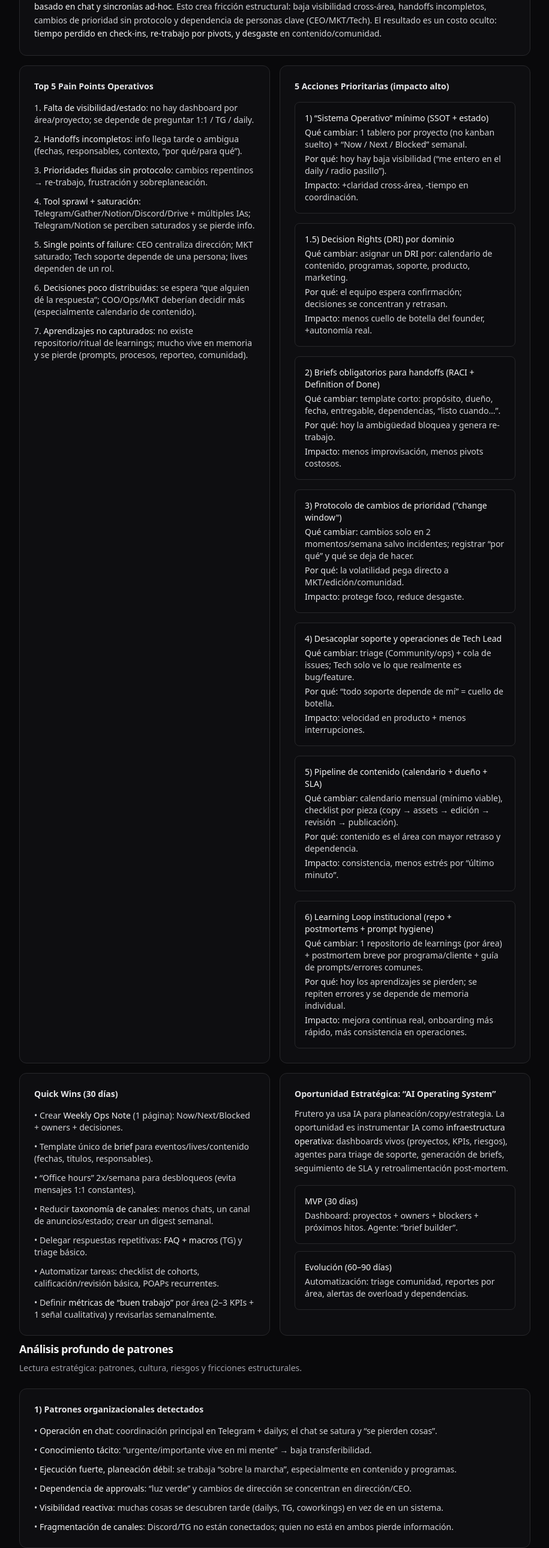
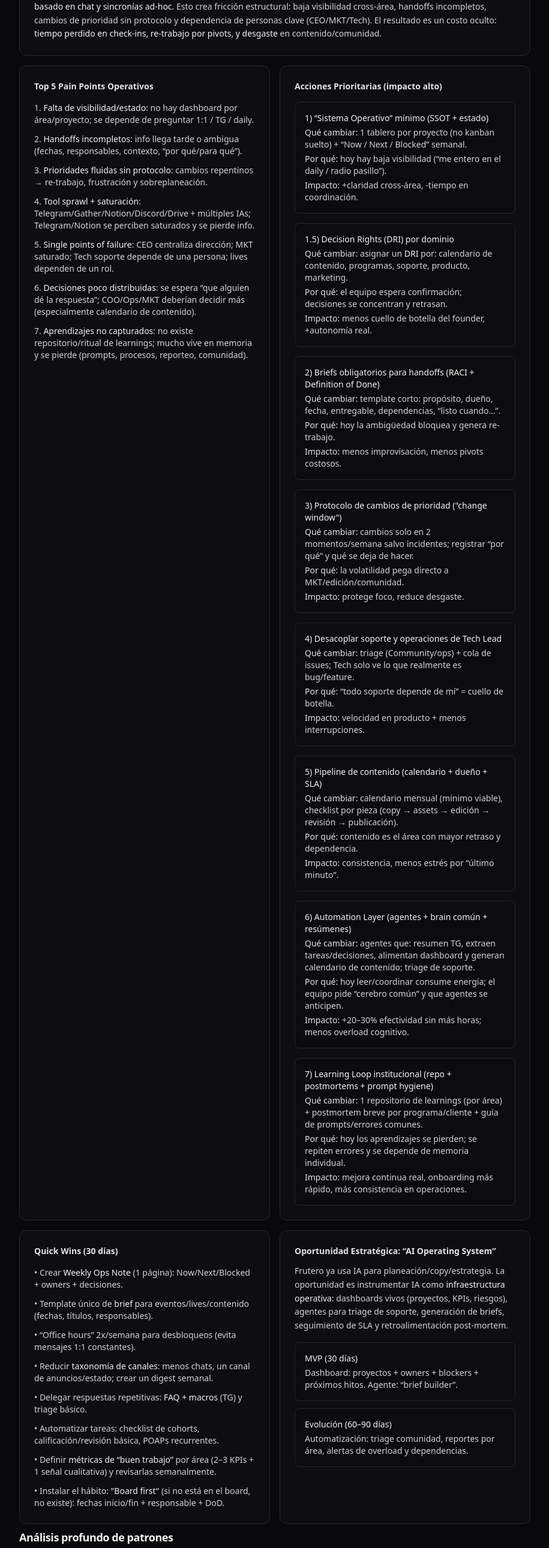
Before and after one commit to fruteroclub/ActionableInsights-Q1-InternalTeam, a plain HTML site: page report.html in a window 1280 px wide. Shown: the part 200-2781 px from the top of the page at 60% size, without its empty margins (182-1097 px from the left). Drawn offline with nearby package versions, Linux system fonts and the light colour scheme.

Commit message:
chore: incorporate vision of improvement (board-first + automation layer)

```diff
--- a/report.html
+++ b/report.html
@@ -59,7 +59,7 @@
         </div>
 
         <div class="rounded-xl border border-zinc-800 bg-zinc-900/40 p-6">
-          <h2 class="text-sm font-semibold text-zinc-200">5 Acciones Prioritarias (impacto alto)</h2>
+          <h2 class="text-sm font-semibold text-zinc-200">Acciones Prioritarias (impacto alto)</h2>
           <div class="mt-4 space-y-4">
             <div class="rounded-lg border border-zinc-800 bg-zinc-950/30 p-4">
               <p class="text-sm font-medium text-zinc-100">1) “Sistema Operativo” mínimo (SSOT + estado)</p>
@@ -104,7 +104,14 @@
             </div>
 
             <div class="rounded-lg border border-zinc-800 bg-zinc-950/30 p-4">
-              <p class="text-sm font-medium text-zinc-100">6) Learning Loop institucional (repo + postmortems + prompt hygiene)</p>
+              <p class="text-sm font-medium text-zinc-100">6) Automation Layer (agentes + brain común + resúmenes)</p>
+              <p class="mt-1 text-sm text-zinc-300"><span class="text-zinc-200">Qué cambiar:</span> agentes que: resumen TG, extraen tareas/decisiones, alimentan dashboard y generan calendario de contenido; triage de soporte.</p>
+              <p class="mt-1 text-sm text-zinc-300"><span class="text-zinc-200">Por qué:</span> hoy leer/coordinar consume energía; el equipo pide “cerebro común” y que agentes se anticipen.</p>
+              <p class="mt-1 text-sm text-zinc-300"><span class="text-zinc-200">Impacto:</span> +20–30% efectividad sin más horas; menos overload cognitivo.</p>
+            </div>
+
+            <div class="rounded-lg border border-zinc-800 bg-zinc-950/30 p-4">
+              <p class="text-sm font-medium text-zinc-100">7) Learning Loop institucional (repo + postmortems + prompt hygiene)</p>
               <p class="mt-1 text-sm text-zinc-300"><span class="text-zinc-200">Qué cambiar:</span> 1 repositorio de learnings (por área) + postmortem breve por programa/cliente + guía de prompts/errores comunes.</p>
               <p class="mt-1 text-sm text-zinc-300"><span class="text-zinc-200">Por qué:</span> hoy los aprendizajes se pierden; se repiten errores y se depende de memoria individual.</p>
               <p class="mt-1 text-sm text-zinc-300"><span class="text-zinc-200">Impacto:</span> mejora continua real, onboarding más rápido, más consistencia en operaciones.</p>
@@ -125,6 +132,7 @@
             <li>• Delegar respuestas repetitivas: <span class="text-zinc-100 font-medium">FAQ + macros</span> (TG) y triage básico.</li>
             <li>• Automatizar tareas: checklist de cohorts, calificación/revisión básica, POAPs recurrentes.</li>
             <li>• Definir <span class="text-zinc-100 font-medium">métricas de “buen trabajo”</span> por área (2–3 KPIs + 1 señal cualitativa) y revisarlas semanalmente.</li>
+            <li>• Instalar el hábito: <span class="text-zinc-100 font-medium">"Board first"</span> (si no está en el board, no existe): fechas inicio/fin + responsable + DoD.</li>
           </ul>
         </div>
         <div class="rounded-xl border border-zinc-800 bg-zinc-900/40 p-6">
@@ -246,8 +254,8 @@
           </p>
           <div class="mt-4 rounded-lg border border-zinc-800 bg-zinc-950/30 p-4">
             <p class="text-sm text-zinc-300">
-              <span class="text-zinc-100 font-medium">Decisión recomendada:</span> Instituir un OS mínimo (SSOT + briefs + change protocol) antes de añadir más herramientas.
-              No es “más Notion”; es <span class="text-zinc-100 font-medium">gobernanza ligera</span> para proteger foco, reducir dependencia y liberar capacidad para revenue.
+              <span class="text-zinc-100 font-medium">Decisión recomendada:</span> Instituir un OS mínimo (board por proyecto + briefs + change protocol + DRI) antes de añadir más herramientas.
+              No es “más Notion”; es <span class="text-zinc-100 font-medium">gobernanza ligera</span> + automatización puntual para proteger foco, reducir dependencia y liberar capacidad para revenue.
             </p>
           </div>
         </section>
```
